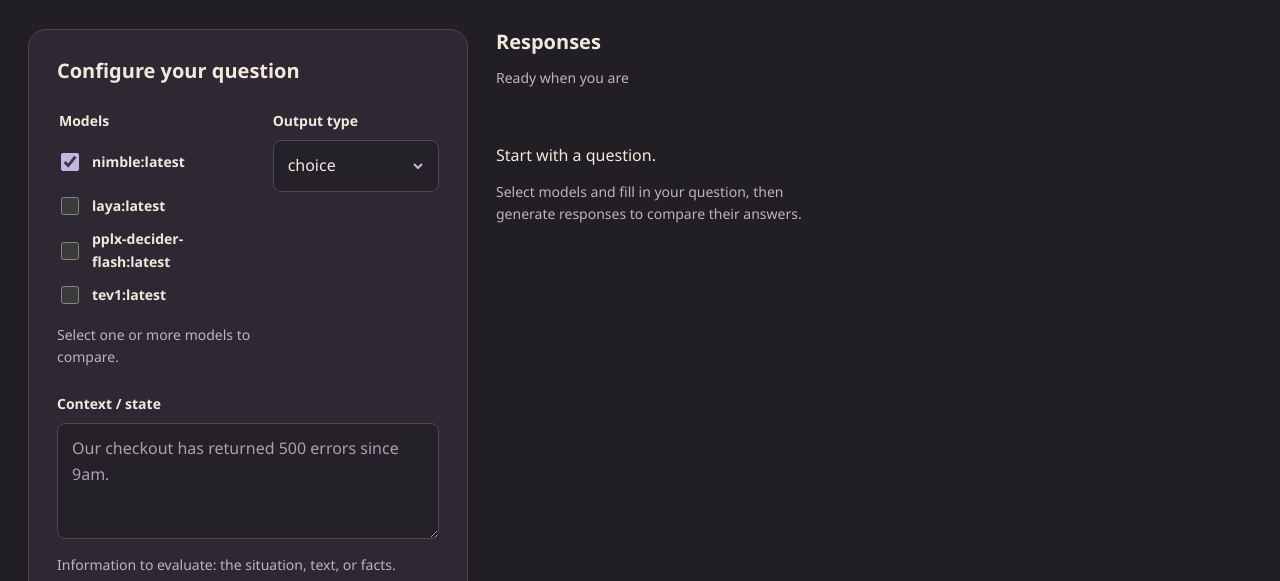
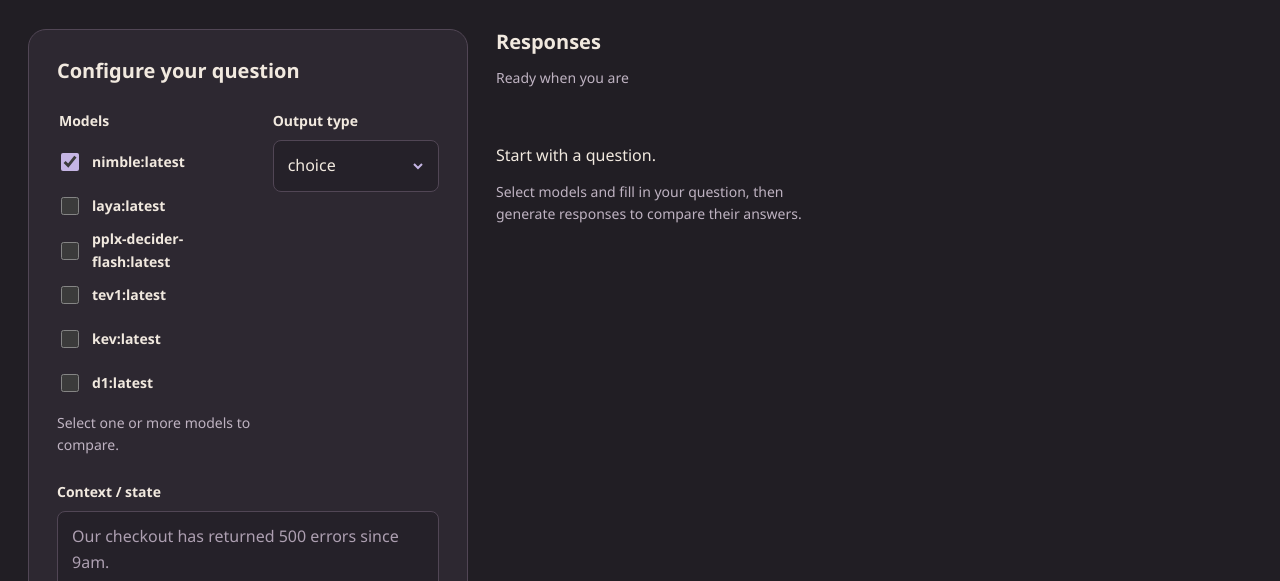
Before and after one commit to aaronamano/system1-ui, a plain HTML site: page index.html in a window 1280 px wide. Shown: the part 219-800 px from the top of the page. Drawn offline with Linux system fonts and the light colour scheme.

Commit message:
added 2 new models

```diff
--- a/index.html
+++ b/index.html
@@ -117,6 +117,8 @@
               <label class="check-label"><input type="checkbox" name="models" value="laya:latest">laya:latest</label>
               <label class="check-label"><input type="checkbox" name="models" value="pplx-decider-flash:latest">pplx-decider-flash:latest</label>
               <label class="check-label"><input type="checkbox" name="models" value="tev1:latest">tev1:latest</label>
+              <label class="check-label"><input type="checkbox" name="models" value="kev:latest">kev:latest</label>
+              <label class="check-label"><input type="checkbox" name="models" value="d1:latest">d1:latest</label>
               <p class="hint">Select one or more models to compare.</p>
               <p id="model-error" class="error" role="alert" hidden>Select at least one model.</p>
             </fieldset>
```
